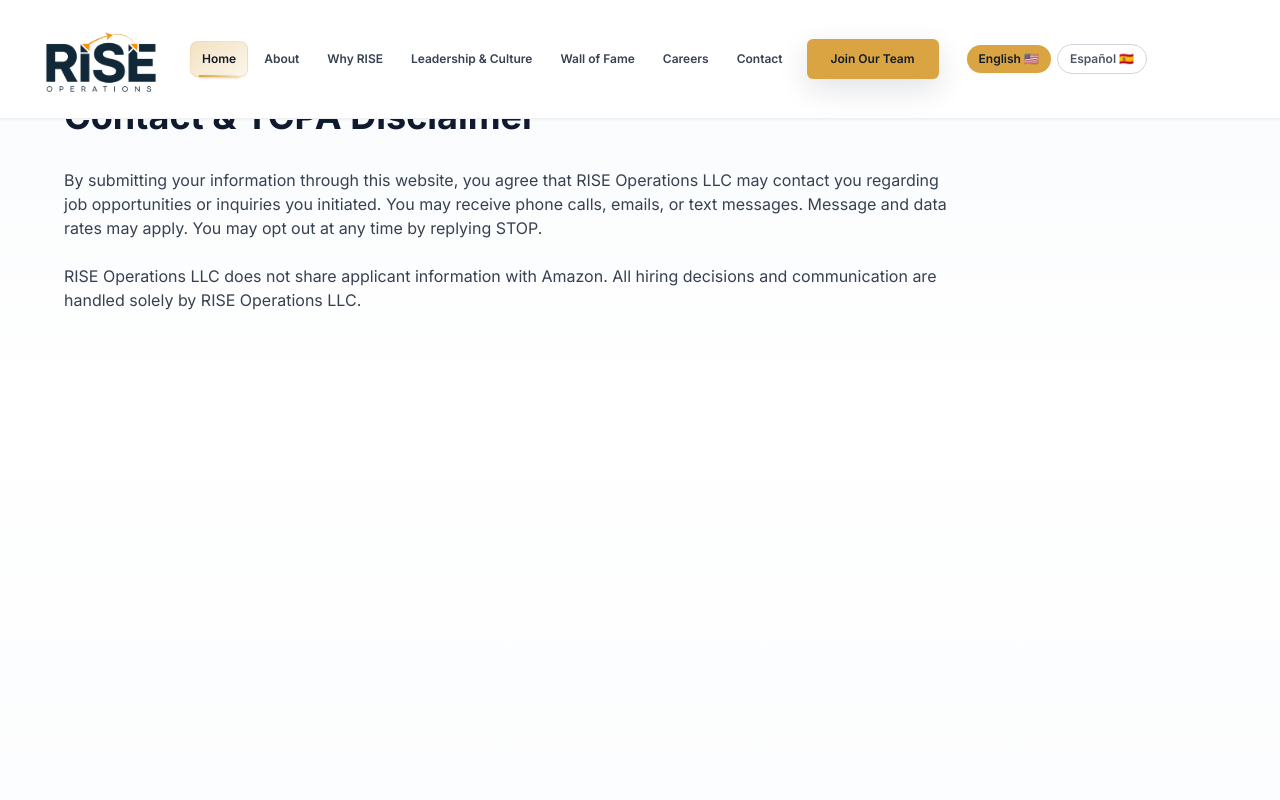
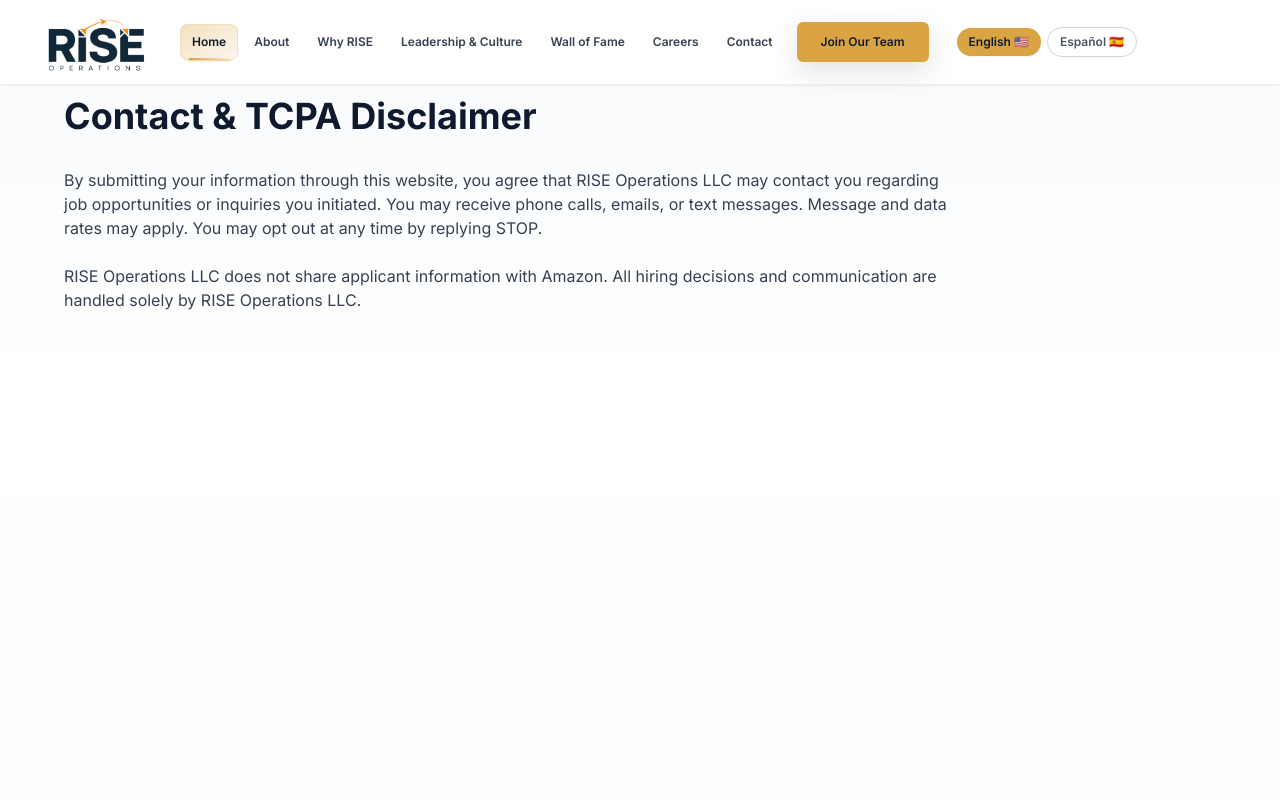
Before and after one commit to lifecarechoice/risedsp.com, a Next.js app: page /tcpa in a window 1280 px wide. Shown: the top 800 px of the page. Built offline with nearby package versions, Linux system fonts and the light colour scheme.

Commit message:
Adjust header height and increase logo size
- Reduced header padding to maintain 84px header height
- Increased navigation logo size for better visibility
- Header is now more compact and less intrusive

```diff
--- a/components/Logo.tsx
+++ b/components/Logo.tsx
@@ -17,7 +17,7 @@
 	const logoPath = variant === "footer" ? "/logos/rise-logo-4.png" : "/logos/rise-logo-3.png";
 
 	// Larger sizes for better visibility
-	const heightClass = variant === "footer" ? "h-16 md:h-20 lg:h-24" : "h-12 md:h-14 lg:h-[78px]";
+	const heightClass = variant === "footer" ? "h-16 md:h-20 lg:h-24" : "h-12 md:h-14 lg:h-[68px]";
 
 	if (variant === "footer") {
 		// Footer: Logo aligned perfectly to left edge matching text
--- a/components/Nav.tsx
+++ b/components/Nav.tsx
@@ -95,7 +95,7 @@
 
 	return (
 		<header className="fixed top-0 inset-x-0 z-50 bg-white border-b border-gray-200/60 shadow-sm">
-			<nav className="container-premium flex items-center justify-between py-4 md:py-5">
+			<nav className="container-premium flex items-center justify-between py-1 md:py-2">
 				<Link href="/#home" onClick={(e) => handleLinkClick(e, "#home")} className="flex items-center group flex-shrink-0 hover:opacity-90 transition-opacity">
 					<Logo variant="nav" priority />
 				</Link>
```
